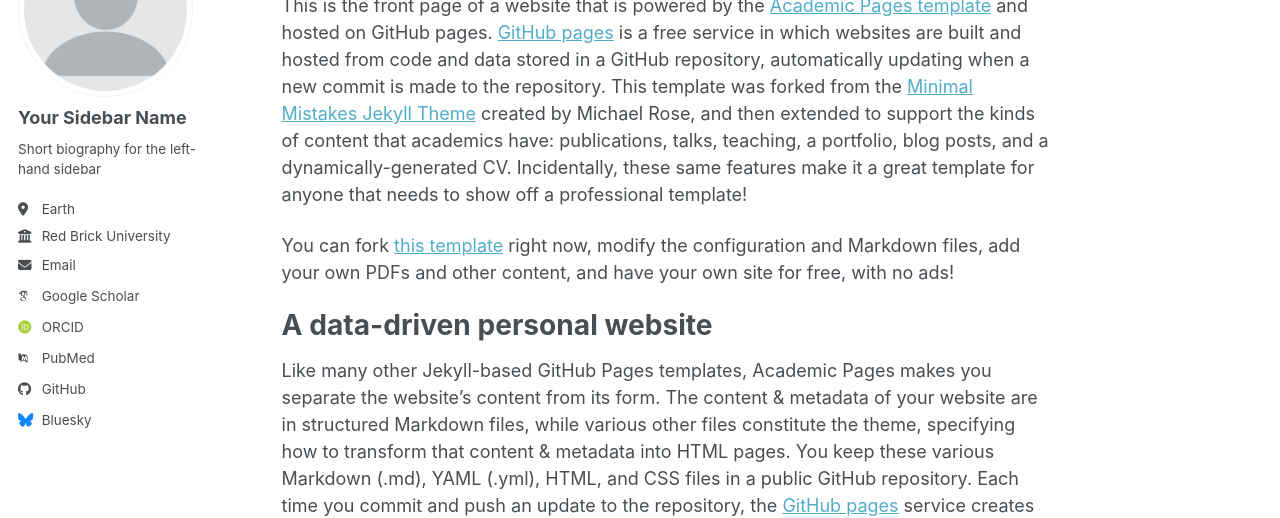
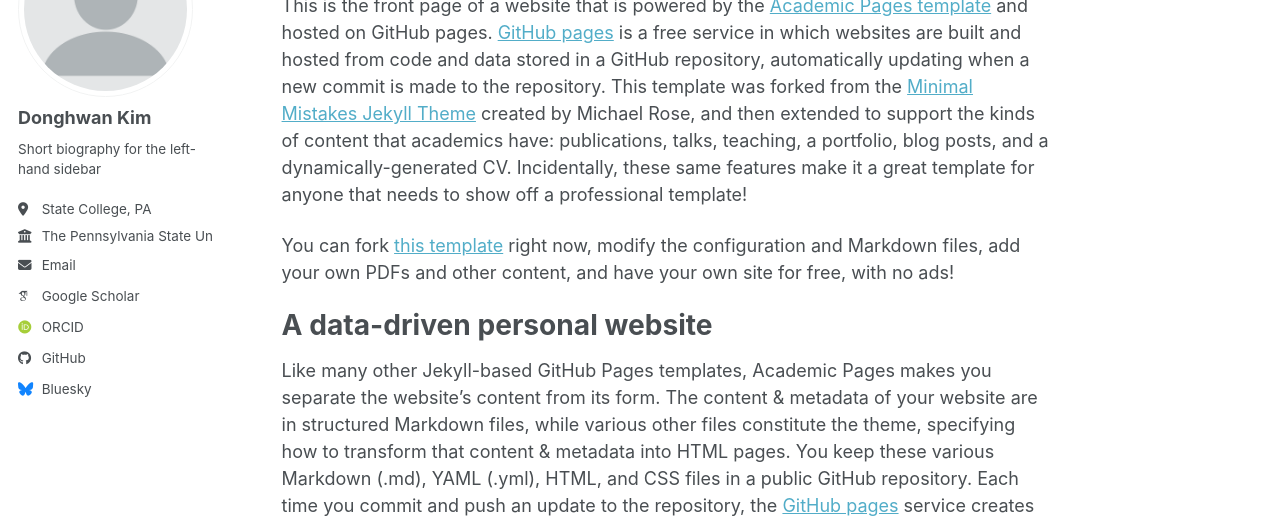
Before and after one commit to heyday98/heyday98.github.io, a Jekyll site: the page built from _pages/about.md, in a window 1280 px wide. Shown: the part 179-697 px from the top of the page. Built offline with Jekyll 4.4.1, drawn with Linux system fonts in a browser that asks for light colours; some web fonts are replaced; a script bundle is joined from its source files by our own code; library files that are not in the unit come from our copies.

Commit message:
Update _config.yml

```diff
--- a/_config.yml
+++ b/_config.yml
@@ -24,24 +24,24 @@
 author:
   # Biographic information
   avatar           : "profile.png"
-  name             : "Your Sidebar Name"
+  name             : "Donghwan Kim"
   pronouns         : # example: "she/her"
   bio              : "Short biography for the left-hand sidebar"
-  location         : "Earth"
-  employer         : "Red Brick University"
+  location         : "State College, PA"
+  employer         : "The Pennsylvania State University"
   uri              : # URL
-  email            : "none@example.org"
+  email            : "djk6434@psu.edu"
 
   # Academic websites
   academia         : # URL
   arxiv            : # URL - Update with the correct link to your profile
-  googlescholar    : "https://scholar.google.com/citations?user=PS_CX0AAAAAJ"
+  googlescholar    : "https://https://scholar.google.com/citations?user=42gGho0AAAAJ&hl=en"
   inspire-hep      : # URL
   impactstory      : # URL
-  orcid            : "https://orcid.org/yourorcidurl"
+  orcid            : "https://https://orcid.org/0009-0000-3294-5744"
   semantic         : # URL
   ssrn             : # URL
-  pubmed           : "https://www.ncbi.nlm.nih.gov/pubmed/?term=john+snow"
+  pubmed           : # URL
   researchgate     : # URL
   scopus           : # URL
   zotero           : # URL
@@ -51,7 +51,7 @@
   bitbucket        : # Username - Update with your username on the site
   codepen          : # Username
   dribbble         : # Username
-  github           : "academicpages"
+  github           : "https://github.com/heyday98"
   kaggle           : # Username
   stackoverflow    : # User number or user number and name (i.e., use "1" or "1/jeff-atwood")
 
```
